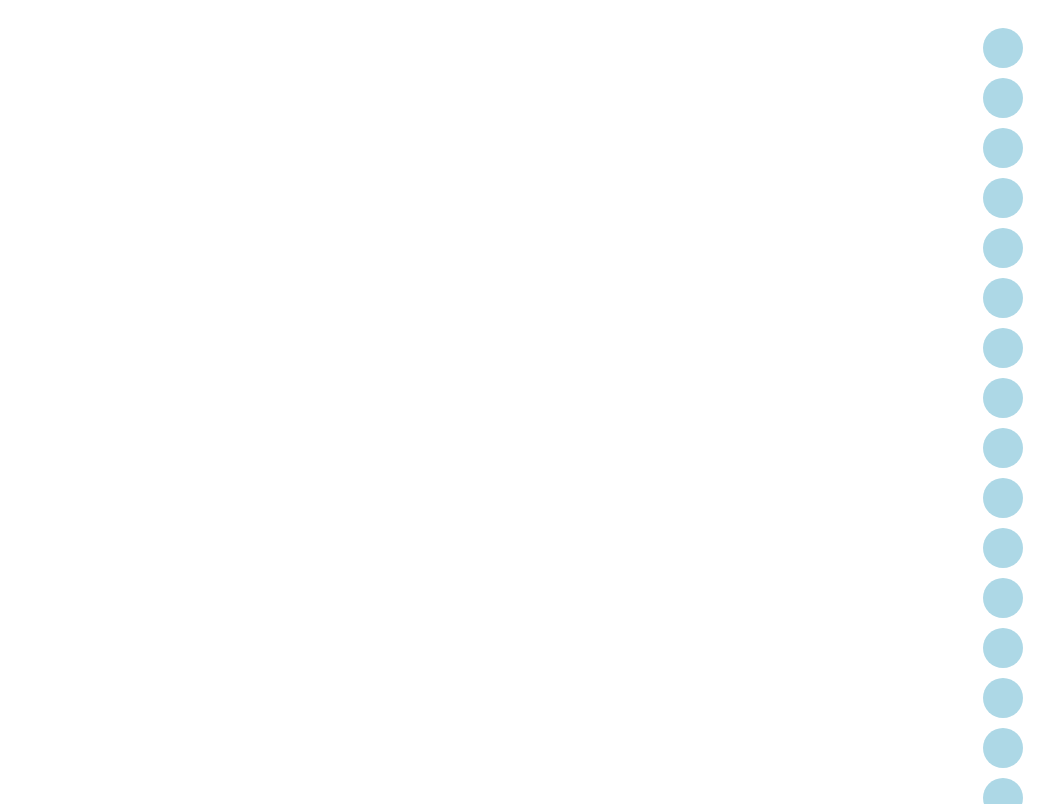
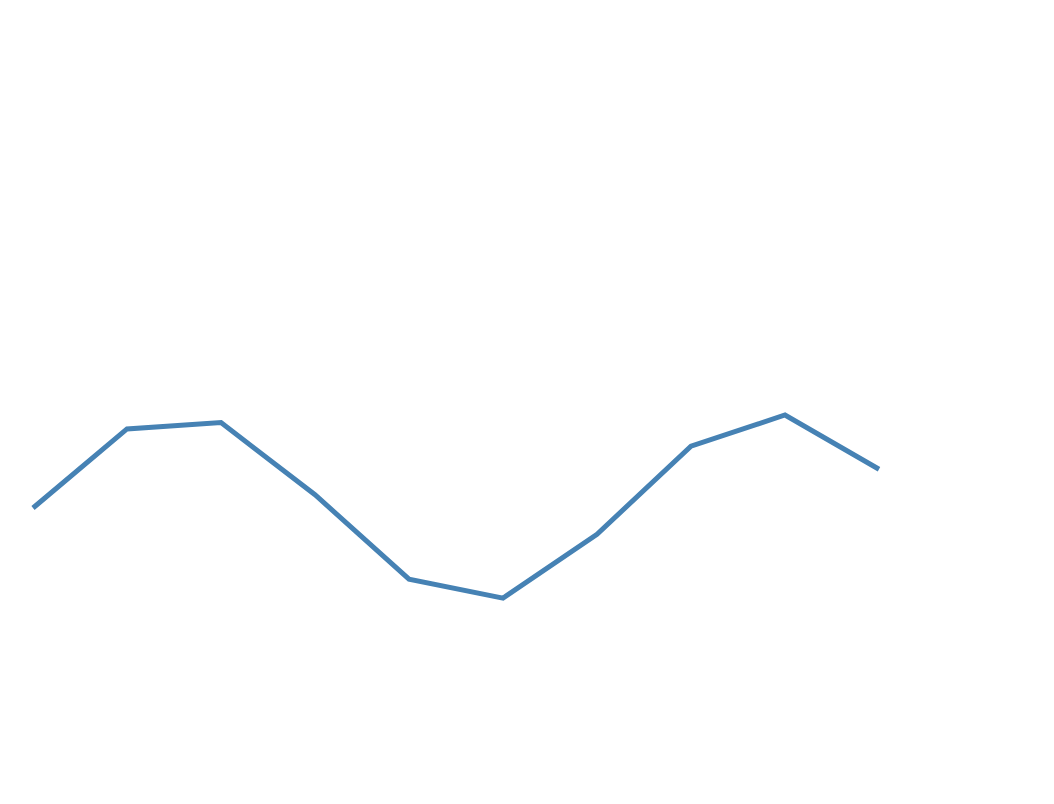
Before and after one commit to Sebastian1011/D3_Study, a website: page index.html in a window 1280 px wide. Shown: the top 804 px of the page, without its empty margins (5-1059 px from the left). Drawn offline with nearby package versions, Linux system fonts and the light colour scheme.

Commit message:
shap and ue demo

```diff
--- a/index.css
+++ b/index.css
@@ -34,3 +34,9 @@
     background-color: darkgray;
     margin: 10px;
 }
+
+.line {
+    fill: none;
+    stroke: steelblue;
+    stroke-width: 5px
+}
--- a/index.html
+++ b/index.html
@@ -12,7 +12,9 @@
 <!-- <script type="text/javascript" src="./data_demo/index.js"></script> -->
 <!-- <script type="text/javascript" src="./scale_demo/index.js"></script> -->
 <!-- <script type="text/javascript" src="./axis_demo/index.js"></script> -->
-<script type="text/javascript" src="./transition_demo/index.js"></script>
+<!-- <script type="text/javascript" src="./transition_demo/index.js"></script> -->
+<script type="text/javascript" src="./shape_demo/index.js"></script>
+<!-- <script type="text/javascript" src="./ue_demo/index.js"></script> -->
 
 </body>
 </html>
--- /dev/null
+++ b/shape_demo/index.js
@@ -0,0 +1,50 @@
+console.log('this is path')
+var width = 1000,
+    height = 1000,
+    margin = 30,
+    x = d3.scaleLinear()
+    .domain([0, 10])
+    .range([margin, width - margin]),
+    y = d3.scaleLinear()
+    .domain([0, 10])
+    .range([height - margin, margin]),
+    data = [
+            d3.range(10).map(function (i) {
+                return {
+                    x: i,
+                    y: Math.sin(i) + 5
+                };
+            })
+        ],
+        svg,
+        f = d3.scaleOrdinal(d3.schemeCategory10);
+function init() {
+    svg = d3.select('body')
+        .append('svg')
+        .attr('height', height)
+        .attr('width', width)
+}
+
+function line() {
+    var line = d3.line()
+        .x(function (d) {
+            return x(d.x);
+        })
+        .y(function (d) {
+            return y(d.y);
+        });
+    svg.selectAll("path.line")
+        .data(data)
+        .enter()
+        .append('path')
+        .attr('class', 'line')
+    svg.selectAll("path.line")
+    .data(data)
+    .transition().duration(5000)
+    .attr('d', function(d){
+        return line(d);
+    })
+}
+
+    init();
+line();
```
Also changed, not shown: shape_demo/Note.md (added, +1 -0 lines), transition_demo/Note.md (+13 -0 lines), ue_demo/index.js (added, +46 -0 lines), ue_demo/Note.md (added).
